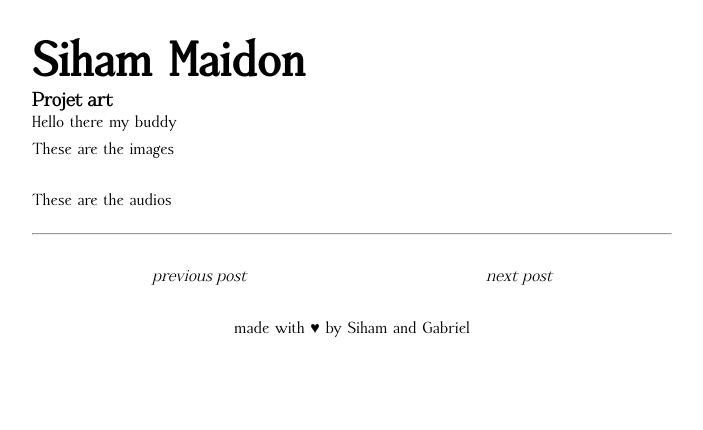
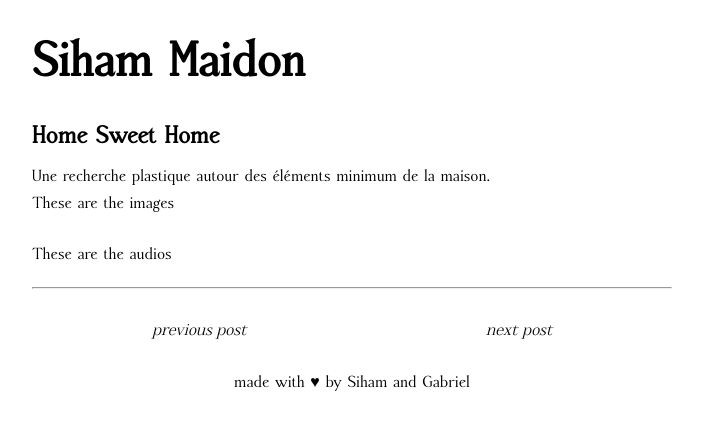
Before and after one commit to SimsGeek/SimsGeek.github.io, a Jekyll site: the page built from _posts/2018-04-13-Home-Sweet-Home.markdown, in a window 1280 px wide. Shown: the top 430 px of the page, without its empty margins (288-991 px from the left). Built offline with Jekyll 4.4.1, drawn with Linux system fonts in a browser that asks for light colours.

Commit message:
renamed files

```diff
--- a/_layouts/post.html
+++ b/_layouts/post.html
@@ -4,11 +4,13 @@ layout: default
 <article>
 
   <header class="post-header">
-    <h3 class="post-title">{{ page.title | escape }}</h3>
+    <h2 class="post_title">{{ page.title | escape }}</h2>
   </header>
 
-  <div class="post-content e-content" itemprop="articleBody">
+  <div class="post-content">
     {{content}}
+  </div>
+
 
   {%if page.autoFillImages == true%}
     {% for file in site.static_files %}
@@ -42,8 +44,6 @@ layout: default
   {%endif%}
 
 
-
-  </div>
   <div class="post_nav">
     <a class="u-url" href="{{ page.previous | relative_url }}">previous post</a>
     <a class="u-url" href="{{ page.next | relative_url }}">next post</a>
--- a/_posts/2018-04-13-License-Arts-L1.markdown
+++ b/_posts/2018-04-13-Home-Sweet-Home.markdown
@@ -1,7 +1,6 @@
 ---
 layout: post
-title:  "Projet art"
-assets: "d2019"
+assets: "homeSweetHome"
 show_excerpts: true
 autoFillImages: true
 autoFillAudios: true
@@ -10,9 +9,5 @@ audioDescription: "These are the audios"
 
 excerpt_separator: <!--more-->
 ---
-
-Hello there my buddy
+Une recherche plastique autour des éléments minimum de la maison.
 <!--more-->
-
-<audio>
-</audio>
--- a/_sass/simple.scss
+++ b/_sass/simple.scss
@@ -82,6 +82,11 @@ audio {
   margin: 1rem 0 0 0;
 }
 
+.post-content {
+  margin: 1rem 0 0 0;
+  text-align: justify;
+}
+
 
 .audio_container {
   width: 100%;
```
Also changed, not shown: REAMDE.md (deleted, +0 -51 lines), Gemfile.lock. Lines whose indentation alone changed are shown as unchanged.
